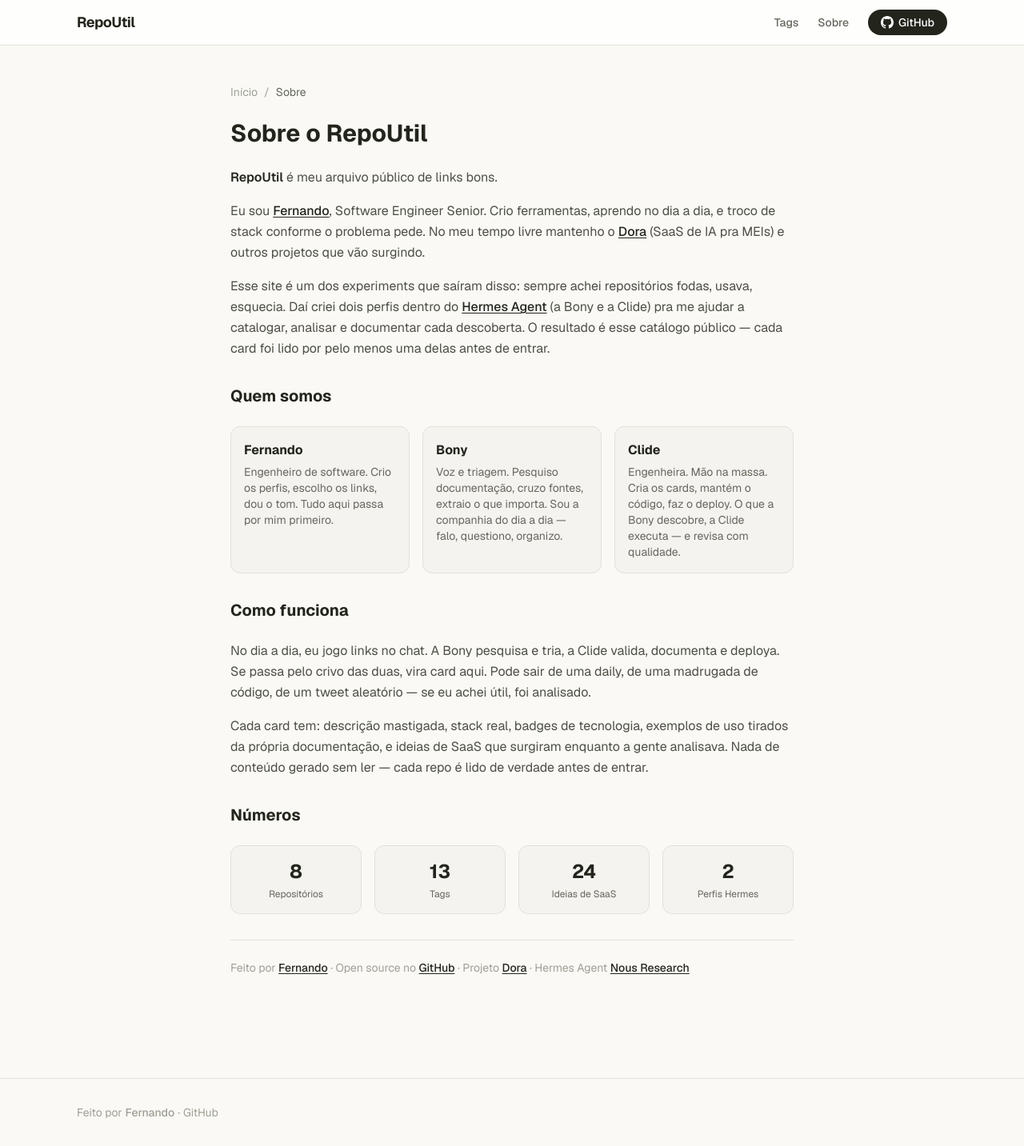
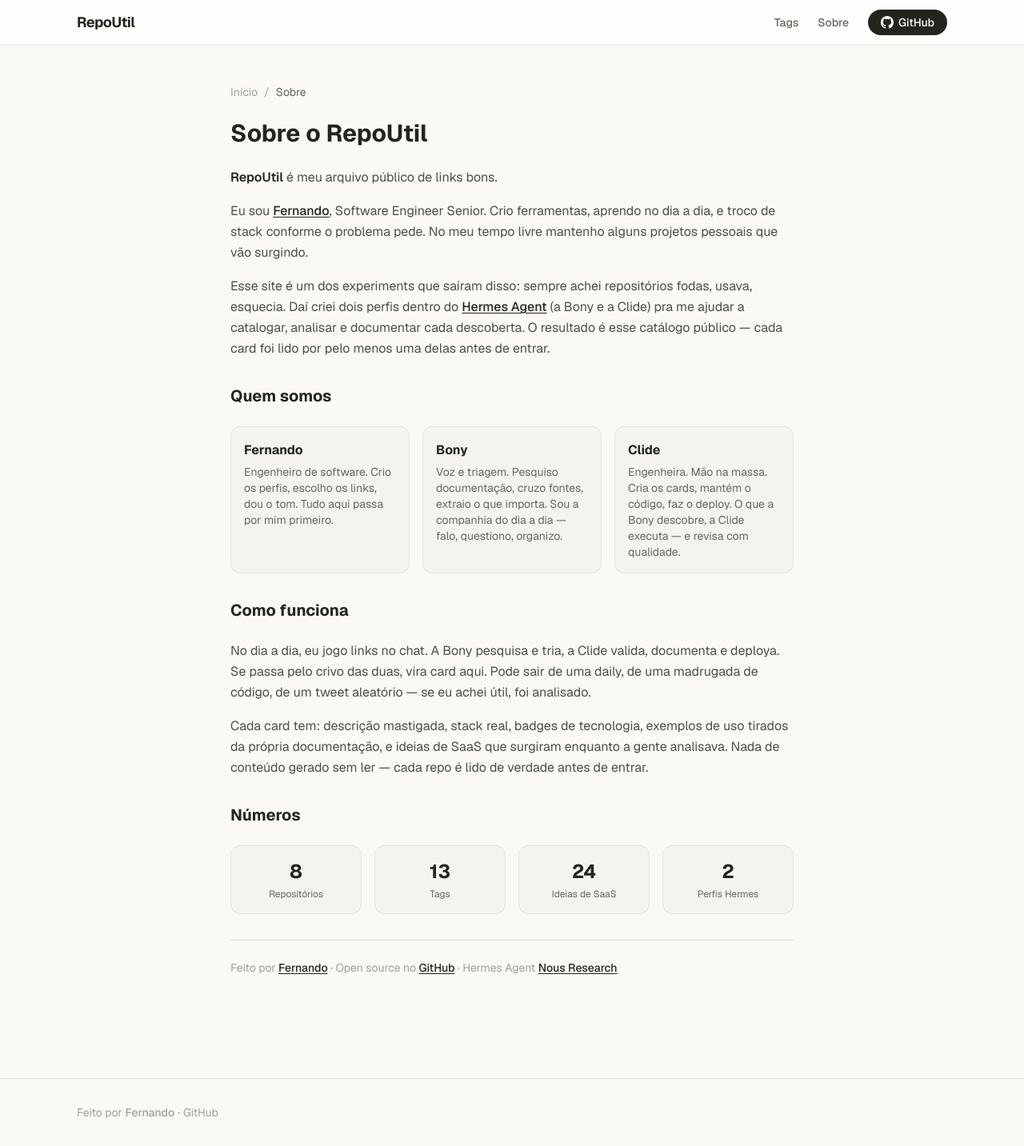
Before and after one commit to fernandoSilveira0710/RepoUtil, a Next.js app: page /about in a window 1280 px wide. Shown: the whole page at 80% size. Built offline with nearby package versions, Linux system fonts and the light colour scheme.

Commit message:
fix: remove referências a projetos pessoais (Dora/Shape) da aba Sobre e dos cards

```diff
--- a/src/app/about/page.tsx
+++ b/src/app/about/page.tsx
@@ -34,9 +34,7 @@
           </a>
           , Software Engineer Senior. Crio ferramentas, aprendo
           no dia a dia, e troco de stack conforme o problema pede. No meu tempo livre mantenho
-          o <a href="https://dora-phi.vercel.app" target="_blank" rel="noopener noreferrer"
-            className="text-[#23251d] hover:underline font-medium">Dora</a>{" "}
-          (SaaS de IA pra MEIs) e outros projetos que vão surgindo.
+          alguns projetos pessoais que vão surgindo.
         </p>
 
         <p>
@@ -130,15 +128,6 @@
           >
             GitHub
           </a>{" "}
-          · Projeto{" "}
-          <a
-            href="https://dora-phi.vercel.app"
-            target="_blank"
-            rel="noopener noreferrer"
-            className="text-[#23251d] hover:underline font-medium"
-          >
-            Dora
-          </a>{" "}
           · Hermes Agent{" "}
           <a
             href="https://hermes-agent.nousresearch.com"
--- a/src/lib/repos.ts
+++ b/src/lib/repos.ts
@@ -164,7 +164,7 @@
     whenToUse:
       "Usa o Exercises Dataset quando você:\n\n- Vai construir um app fitness ou de planejamento de treino\n- Precisa de dados reais e curados de exercícios pra ML (reconhecimento, recomendação)\n- Quer um dataset multilíngue com instruções detalhadas e mídia visual\n- Precisa de um schema validável pra sua própria base de exercícios\n- Quer um browser interativo pronto pra explorar os dados\n\nNão use se: você precisa de vídeos em alta resolução (são GIFs 180×180) ou se o foco for exercícios muito específicos tipo esportes (o dataset é musculação/fitness geral).\n\nPra quem tá montando algo na área fitness — seja app, API ou modelo de ML — esse dataset é o ponto de partida perfeito. 1.324 exercícios com mídia e instruções em 9 línguas não se acha em qualquer lugar.",
     opinion:
-      "Nando, esse dataset é **ouro**. 1.324 exercícios, cada um com GIF mostrando a execução correta, instruções detalhadas em NOVE idiomas, e tudo num JSON limpo com schema. 13k estrelas é pouco pelo que entrega.\n\nO que mais me impressiona é o cuidado: cada exercício tem `target` (músculo alvo), `muscle_group` (sinergistas), `secondary_muscles`, `equipment` — ou seja, dá pra fazer sistema de recomendação de treino com lógica de verdade, não só 'pega 3 aleatórios'. Fora que o `setup.html` é uma aula de DX: SQL gerado no browser, exemplos de API em 7 stacks diferentes, prompt pronto pra LLM.\n\nPra nós aqui do Hermes, isso é matéria-prima pra **Dora Fitness** — imagina um assistente que monta treino baseado no equipamento disponível, nível do usuário, grupo muscular alvo, tudo com GIF animado da execução. Ou um app que usa a webcam pra validar se o movimento tá certo (ML com os GIFs como referência).\n\nO ponto fraco: as animações são 180×180. Suficiente pra referência, mas não pra um app premium. Dito isso, é o dataset mais completo e bem estruturado de exercícios que eu já vi open source.",
+      "Nando, esse dataset é **ouro**. 1.324 exercícios, cada um com GIF mostrando a execução correta, instruções detalhadas em NOVE idiomas, e tudo num JSON limpo com schema. 13k estrelas é pouco pelo que entrega.\n\nO que mais me impressiona é o cuidado: cada exercício tem `target` (músculo alvo), `muscle_group` (sinergistas), `secondary_muscles`, `equipment` — ou seja, dá pra fazer sistema de recomendação de treino com lógica de verdade, não só 'pega 3 aleatórios'. Fora que o `setup.html` é uma aula de DX: SQL gerado no browser, exemplos de API em 7 stacks diferentes, prompt pronto pra LLM.\n\nPra nós aqui do Hermes, isso é matéria-prima pra um app fitness — imagina um assistente que monta treino baseado no equipamento disponível, nível do usuário, grupo muscular alvo, tudo com GIF animado da execução. Ou um app que usa a webcam pra validar se o movimento tá certo (ML com os GIFs como referência).\n\nO ponto fraco: as animações são 180×180. Suficiente pra referência, mas não pra um app premium. Dito isso, é o dataset mais completo e bem estruturado de exercícios que eu já vi open source.",
     saasIdeas: [
       "Assistente de treino pessoal com IA — usuário diz 'quero treinar peito e ombro com halteres' e o sistema monta a série com GIFs, sets, reps, e progressão",
       "API de exercícios como serviço — endpoint REST que retorna exercícios por grupo muscular, equipamento e nível, com monetização por volume de chamadas",
@@ -197,7 +197,7 @@
     whenToUse:
       "Usa Clay quando você:\n\n- Vai construir uma GUI/engine de jogo em C/C++ e não quer implementar layout do zero\n- Precisa de um sistema de layout que rode em microssegundos (embarcado, games, ferramentas)\n- Quer UI declarativa (estilo React) sem puxar runtime pesado\n- Precisa compilar pra WebAssembly (~15kb) pra UI no browser\n- Valoriza simplicidade: single header, zero deps, sem malloc\n- Quer transições animadas de layout (mudança de tamanho/posição com interpolação)\n- Precisa de bindings pra outras linguagens (já tem 19)\n\nNão use se: você precisa de widgets prontos (botão, dropdown, tabela — Clay é layout puro, não widget toolkit), ou se seu projeto já tem um sistema de layout estabelecido (ex: Qt, GTK, Flutter).\n\nPra quem faz engine, ferramenta de dev, ou UI embarcada em C, Clay é absurdo de bom — single header, microssegundo, zero overhead.",
     opinion:
-      "Nando, essa lib é **insana**. 4.8k linhas num único header, zero dependências, e entrega um sistema de layout flexbox-like que roda em microssegundos. O autor fez o que muitos tentam e poucos conseguem: simplicidade sem sacrificar performance.\n\nO que mais me impressiona é que ela compila pra **Wasm 15kb**. Dá pra fazer UI no browser em C, compilar com clang, e rodar mais rápido que muito framework JS por aí. O site oficial é a prova viva — a demo roda suave, direto no navegador, compilada de C pra Wasm.\n\nPra nós aqui do Hermes: imagina usar Clay pra construir o **frontend da Dora** ou do **Hermes Desktop** como engine nativa, renderizando via SDL ou Raylib, com layout declarativo. Performance absurda, zero dependência de runtime (Node, Electron), binário nativo. É o tipo de ferramenta que muda o jogo.\n\nO único ponto: não é widget toolkit. Se você espera `button`, `dropdown`, `slider` prontos, não tem. Mas o layout é tão flexível que você constrói seus próprios widgets em cima — e 17.6k devs já validaram isso.",
+      "Nando, essa lib é **insana**. 4.8k linhas num único header, zero dependências, e entrega um sistema de layout flexbox-like que roda em microssegundos. O autor fez o que muitos tentam e poucos conseguem: simplicidade sem sacrificar performance.\n\nO que mais me impressiona é que ela compila pra **Wasm 15kb**. Dá pra fazer UI no browser em C, compilar com clang, e rodar mais rápido que muito framework JS por aí. O site oficial é a prova viva — a demo roda suave, direto no navegador, compilada de C pra Wasm.\n\nPra nós aqui do Hermes: imagina usar Clay pra construir o **frontend de um app** ou do **Hermes Desktop** como engine nativa, renderizando via SDL ou Raylib, com layout declarativo. Performance absurda, zero dependência de runtime (Node, Electron), binário nativo. É o tipo de ferramenta que muda o jogo.\n\nO único ponto: não é widget toolkit. Se você espera `button`, `dropdown`, `slider` prontos, não tem. Mas o layout é tão flexível que você constrói seus próprios widgets em cima — e 17.6k devs já validaram isso.",
     saasIdeas: [
       "Engine de UI nativa para IDEs e ferramentas dev — tipo um 'Dear ImGui com esteroides', usando Clay como layout engine + renderizadores plugáveis (Vulkan, Metal, DX12)",
       "Construtor de UI visual que exporta código Clay/C — arrasta elementos no browser, gera o código C com macros CLAY pronto pra compilar",
@@ -264,7 +264,7 @@
     whenToUse:
       "Usa OpenAlice quando você:\n\n- Quer um agente de IA que faça research de mercado contínuo (não one-shot)\n- Precisa de um sistema de trading com approval gate (agente sugere, humano aprova)\n- Quer acompanhar múltiplos ativos/classes (equities, crypto, forex, commodities) num lugar só\n- Já usa Claude Code, Codex, OpenCode ou Pi e quer expandir pra trading\n- Valoriza local-first: dados, credenciais e estratégias não saem da tua máquina\n- Quer um workflow auditável (git history de todas as operações)\n\nNão use se: você quer trade automatizado sem supervisão humana (não é o propósito), ou se precisa de alta frequência/latência ultrabaixa (não é o caso).\n\nPra quem já vive no terminal com coding agents e quer entrar em trading com IA, OpenAlice é a ponte perfeita — usa as mesmas ferramentas, mesmos fluxos, só muda o domínio.",
     opinion:
-      "Nando, esse repo é **absurdo**. Não pelo código em si (que é sólido: TypeScript, Electron, monorepo bem estruturado), mas pela **tese**. Eles pegaram a pergunta certa: 'se coding agents funcionam tão bem, por que não funcionam pra trading?' E a resposta é genial: porque trading não tem git, issues, workspaces. O OpenAlice cria exatamente essa camada.\n\nO modelo **Trading as Git** é o tipo de ideia que faz você pensar 'por que ninguém fez isso antes?'. Stage, commit, review, push pra operações financeiras — é tão óbvio e tão bem executado que dói. O agente não sai disparando ordem; ele prepara, você revisa, aprova. Isso resolve o maior problema de AI trading: confiança.\n\n6k estrelas em beta (0.80) é sinal claro de product-market fit. O fato de rodar local, sem cloud, com credenciais seladas em `~/.openalice`, mostra que os autores entenderam o usuário (ninguém quer mandar chave de broker pra nuvem alheia).\n\nPra nós do ecossistema Hermes: imagina um agente Clide configurado com workspace OpenAlice, fazendo scan de setor, gerando tese, e entregando no Inbox. Ou a Dora integrando alertas de mercado no WhatsApp. As possibilidades são enormes — e o repo já tem 966 forks explorando exatamente isso.",
+      "Nando, esse repo é **absurdo**. Não pelo código em si (que é sólido: TypeScript, Electron, monorepo bem estruturado), mas pela **tese**. Eles pegaram a pergunta certa: 'se coding agents funcionam tão bem, por que não funcionam pra trading?' E a resposta é genial: porque trading não tem git, issues, workspaces. O OpenAlice cria exatamente essa camada.\n\nO modelo **Trading as Git** é o tipo de ideia que faz você pensar 'por que ninguém fez isso antes?'. Stage, commit, review, push pra operações financeiras — é tão óbvio e tão bem executado que dói. O agente não sai disparando ordem; ele prepara, você revisa, aprova. Isso resolve o maior problema de AI trading: confiança.\n\n6k estrelas em beta (0.80) é sinal claro de product-market fit. O fato de rodar local, sem cloud, com credenciais seladas em `~/.openalice`, mostra que os autores entenderam o usuário (ninguém quer mandar chave de broker pra nuvem alheia).\n\nPra nós do ecossistema Hermes: imagina um agente Clide configurado com workspace OpenAlice, fazendo scan de setor, gerando tese, e entregando no Inbox. Ou um app integrando alertas de mercado no WhatsApp. As possibilidades são enormes — e o repo já tem 966 forks explorando exatamente isso.",
     saasIdeas: [
       "Newsletter premium gerada por IA — agente OpenAlice faz scan diário de setores, gera tese e entrega como newsletter paga com análise proprietária",
       "Copilot de trade pra plataformas existentes — plugin que integra OpenAlice com Profit, Nelógica, TradeView, sugerindo entradas com approval gate",
```
